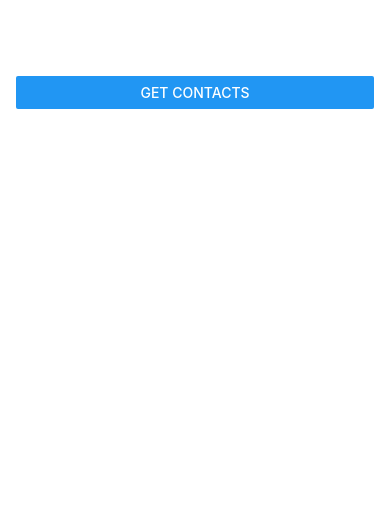
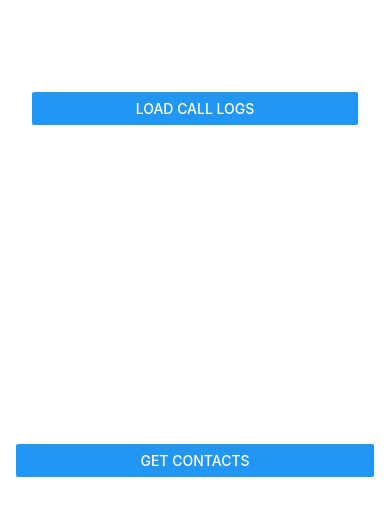
Before and after one commit to gmkhussain/keep-guard, a React Native app: screen / in a window 390 px wide. Shown: the top 516 px of the page. Built offline with nearby package versions, Linux system fonts and the light colour scheme.

Commit message:
get call logs

```diff
--- a/App.js
+++ b/App.js
@@ -10,6 +10,7 @@ import {
   StyleSheet,
 } from 'react-native';
 import Contacts from 'react-native-contacts';
+import CallLogs from './CallLog';
 
 export default function App() {
   const [contacts, setContacts] = useState([]);
@@ -49,6 +50,7 @@ export default function App() {
 
   return (
     <View style={styles.container}>
+      <CallLogs />
       <Button title="Get Contacts" onPress={testContacts} />
 
       <FlatList
--- /dev/null
+++ b/CallLog.js
@@ -0,0 +1,82 @@
+import React, { useState } from 'react';
+import {
+  View,
+  Text,
+  FlatList,
+  Button,
+  StyleSheet,
+  PermissionsAndroid,
+  Platform,
+  Alert,
+} from 'react-native';
+import CallLogs from 'react-native-call-log'; // <<<<< THIS IS THE FIX
+
+
+const CallLogsView = () => {
+  const [logs, setLogs] = useState([]);
+
+  const loadCallLogs = async () => {
+    if (Platform.OS !== 'android') {
+      Alert.alert('Not supported on iOS');
+      return;
+    }
+
+    const granted = await PermissionsAndroid.request(
+      PermissionsAndroid.PERMISSIONS.READ_CALL_LOG
+    );
+
+    if (granted !== PermissionsAndroid.RESULTS.GRANTED) {
+      Alert.alert('Permission denied');
+      return;
+    }
+
+    try {
+      const data = await CallLogs.loadAll();
+      setLogs(data.slice(0, 10)); // first 10 logs
+    } catch (error) {
+      Alert.alert('Error', error.message);
+    }
+  };
+
+  const renderItem = ({ item }) => (
+    <View style={styles.item}>
+      <Text style={styles.number}>{item.phoneNumber}</Text>
+      <Text>Type: {item.type}</Text>
+      <Text>Duration: {item.duration}s</Text>
+      <Text>
+        Date: {new Date(item.timestamp).toLocaleString()}
+      </Text>
+    </View>
+  );
+
+  return (
+    <View style={styles.container}>
+      <Button title="Load Call Logs" onPress={loadCallLogs} />
+
+      <FlatList
+        data={logs}
+        keyExtractor={(item, index) => index.toString()}
+        renderItem={renderItem}
+        style={{ marginTop: 16 }}
+      />
+    </View>
+  );
+};
+
+export default CallLogsView;
+
+const styles = StyleSheet.create({
+  container: {
+    flex: 1,
+    padding: 16,
+  },
+  item: {
+    paddingVertical: 10,
+    borderBottomWidth: 1,
+    borderColor: '#ddd',
+  },
+  number: {
+    fontSize: 16,
+    fontWeight: '600',
+  },
+});
--- a/package.json
+++ b/package.json
@@ -12,6 +12,7 @@
   "dependencies": {
     "react": "18.2.0",
     "react-native": "0.74.7",
+    "react-native-call-log": "^2.1.2",
     "react-native-contacts": "^8.0.7"
   },
   "devDependencies": {
```
Also changed, not shown: 3 other files (tests, documents, lock files or other folders).
